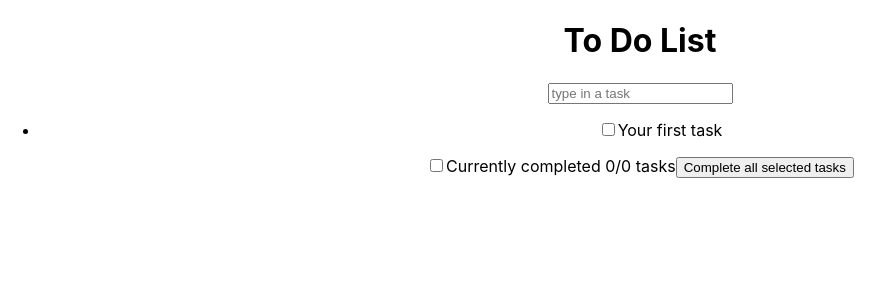
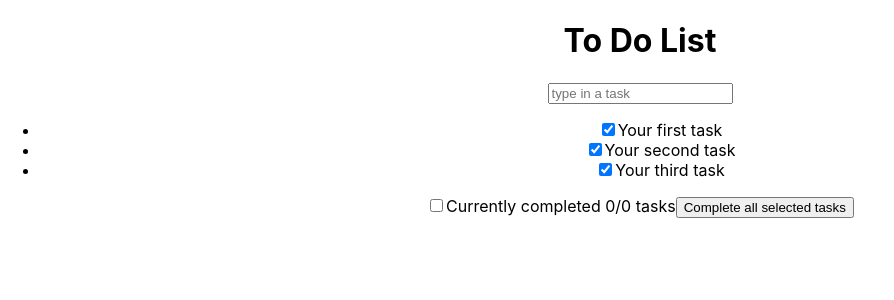
Before and after one commit to tobyatgithub/react-todo-list, a React (Create React App) app: page / in a window 1280 px wide. Shown: the top 300 px of the page, without its empty margins (0-894 px from the left). Built offline with nearby package versions, Linux system fonts and the light colour scheme.

Commit message:
adding more tasks to default. add id to items.

```diff
--- a/src/App.js
+++ b/src/App.js
@@ -5,12 +5,16 @@ import Footer from "./components/Footer";
 import { useState } from "react";
 
 function App() {
-  const [taskList, setTaskList] = useState([{ text: "Your first task" }]);
+  const [taskList, setTaskList] = useState([
+    { id: "001", text: "Your first task", done: true },
+    { id: "002", text: "Your second task", done: true },
+    { id: "003", text: "Your third task", done: true },
+  ]);
 
   return (
     <div className="App">
       <h1>To Do List</h1>
-      <Header setTaskList={setTaskList} />
+      <Header taskList={taskList} setTaskList={setTaskList} />
       <List taskList={taskList} />
       <Footer />
     </div>
--- a/src/components/Header/index.jsx
+++ b/src/components/Header/index.jsx
@@ -1,9 +1,17 @@
 import React, { Component } from "react";
 
-export default function Header() {
+export default function Header(taskList, setTaskList) {
+  const handleSubmit = (e) => {
+    const [input] = e.target.children;
+    console.log("hummm", input.value);
+  };
   return (
     <div className="todo-header">
-      <input type="text" placeholder="type in a task"></input>
+      <input
+        type="text"
+        placeholder="type in a task"
+        onSubmit={handleSubmit}
+      ></input>
     </div>
   );
 }
--- a/src/components/Item/index.jsx
+++ b/src/components/Item/index.jsx
@@ -4,7 +4,7 @@ export default function Item({ task }) {
   return (
     <li>
       <label>
-        <input type="checkbox"></input>
+        <input type="checkbox" defaultChecked={task.done}></input>
         <span>{task.text}</span>
       </label>
       <button className="btn btn-danger" style={{ display: "none" }}>
--- a/src/components/List/index.jsx
+++ b/src/components/List/index.jsx
@@ -6,7 +6,7 @@ export default function List({ taskList }) {
   return (
     <ul className="todo-main">
       {taskList.map((task) => {
-        return <Item task={task} />;
+        return <Item key={task.id} task={task} />;
       })}
     </ul>
   );
```
